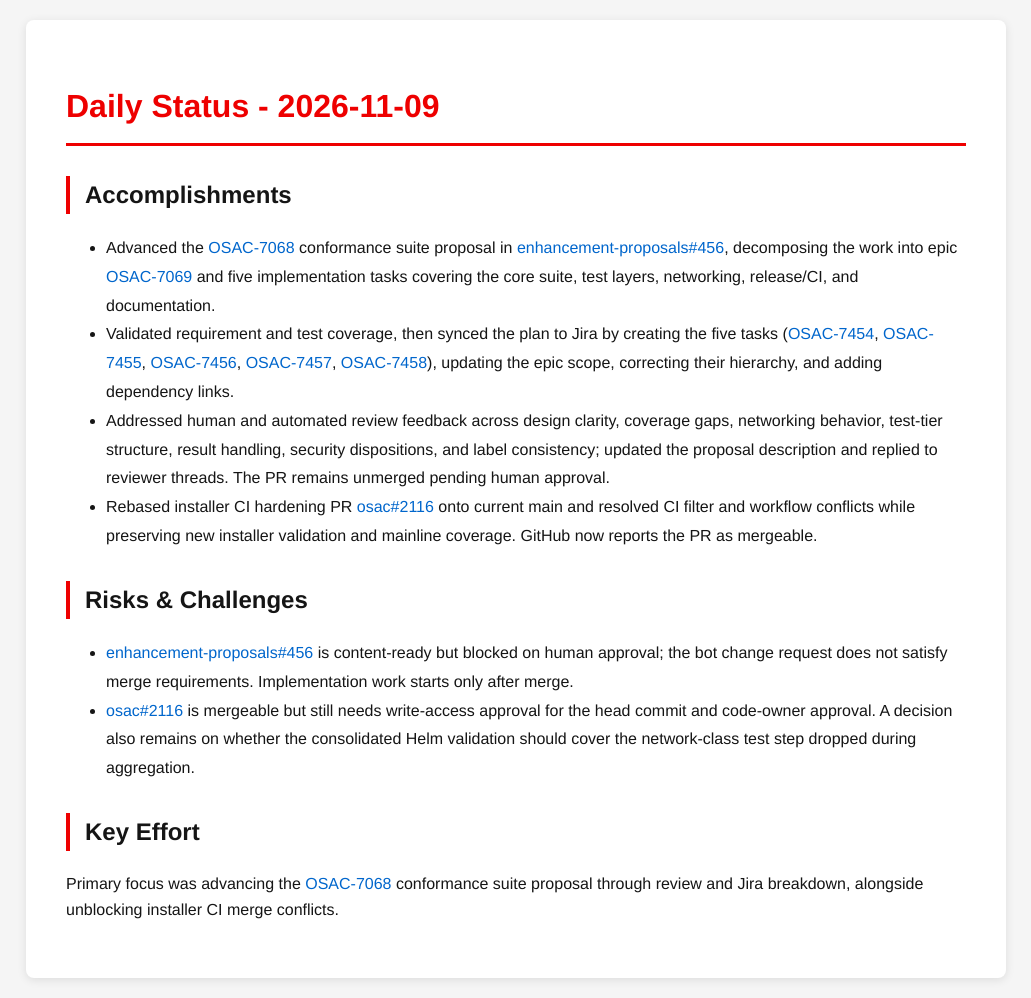
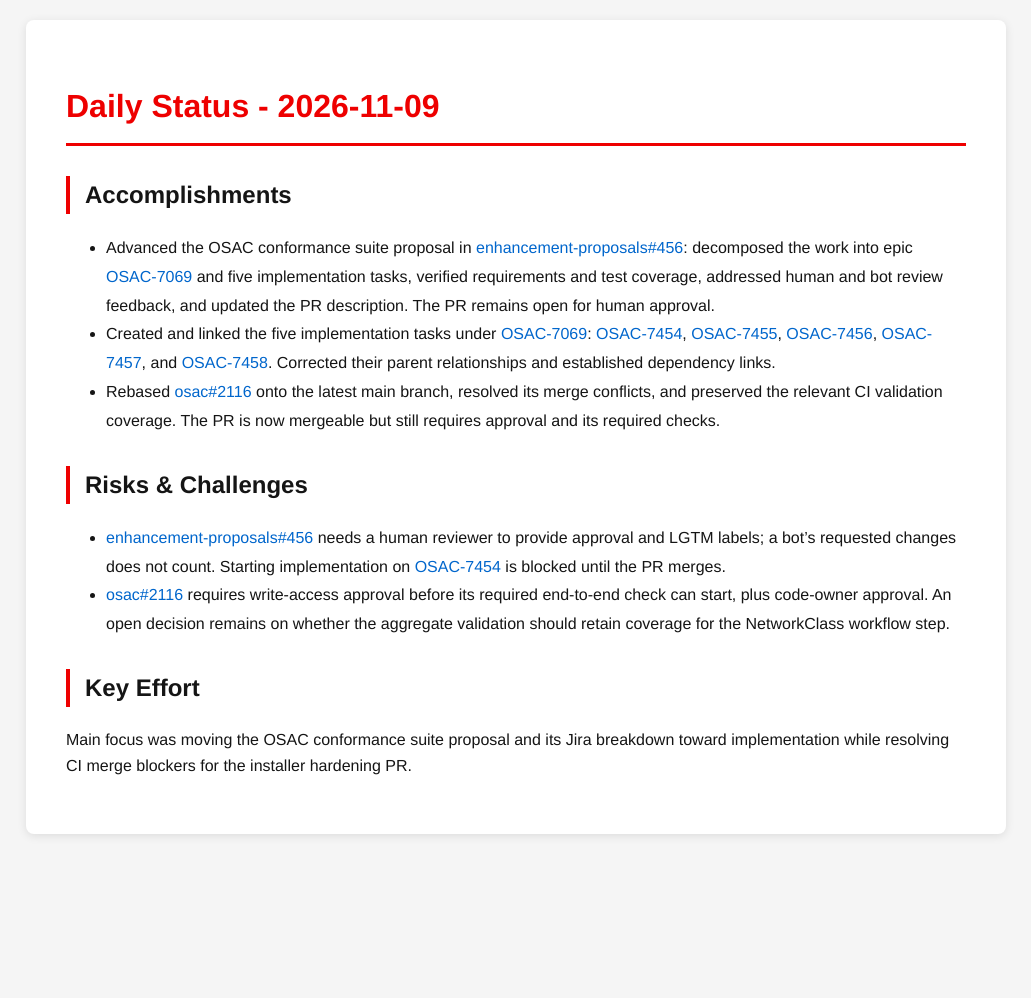
Before and after one commit to tzvatot/daily-status, a Jekyll site: the page built from 2026-11-09.md, in a window 1280 px wide. Shown: the whole page, without its empty margins (124-1155 px from the left). Built offline with Jekyll 4.4.1, drawn with Linux system fonts in a browser that asks for light colours; after the commit the page ends 900 px from its top, so only the background shows below that.

Commit message:
Daily status update - 2026-11-09

```diff
--- a/2026-11-09.md
+++ b/2026-11-09.md
@@ -7,14 +7,13 @@ date: 2026-11-09
 # Daily Status - 2026-11-09
 
 ## Accomplishments
-- Advanced the [OSAC-7068](https://redhat.atlassian.net/browse/OSAC-7068) conformance suite proposal in [enhancement-proposals#456](https://github.com/osac-project/enhancement-proposals/pull/456), decomposing the work into epic [OSAC-7069](https://redhat.atlassian.net/browse/OSAC-7069) and five implementation tasks covering the core suite, test layers, networking, release/CI, and documentation.
-- Validated requirement and test coverage, then synced the plan to Jira by creating the five tasks ([OSAC-7454](https://redhat.atlassian.net/browse/OSAC-7454), [OSAC-7455](https://redhat.atlassian.net/browse/OSAC-7455), [OSAC-7456](https://redhat.atlassian.net/browse/OSAC-7456), [OSAC-7457](https://redhat.atlassian.net/browse/OSAC-7457), [OSAC-7458](https://redhat.atlassian.net/browse/OSAC-7458)), updating the epic scope, correcting their hierarchy, and adding dependency links.
-- Addressed human and automated review feedback across design clarity, coverage gaps, networking behavior, test-tier structure, result handling, security dispositions, and label consistency; updated the proposal description and replied to reviewer threads. The PR remains unmerged pending human approval.
-- Rebased installer CI hardening PR [osac#2116](https://github.com/osac-project/osac/pull/2116) onto current main and resolved CI filter and workflow conflicts while preserving new installer validation and mainline coverage. GitHub now reports the PR as mergeable.
+- Advanced the OSAC conformance suite proposal in [enhancement-proposals#456](https://github.com/osac-project/enhancement-proposals/pull/456): decomposed the work into epic [OSAC-7069](https://redhat.atlassian.net/browse/OSAC-7069) and five implementation tasks, verified requirements and test coverage, addressed human and bot review feedback, and updated the PR description. The PR remains open for human approval.
+- Created and linked the five implementation tasks under [OSAC-7069](https://redhat.atlassian.net/browse/OSAC-7069): [OSAC-7454](https://redhat.atlassian.net/browse/OSAC-7454), [OSAC-7455](https://redhat.atlassian.net/browse/OSAC-7455), [OSAC-7456](https://redhat.atlassian.net/browse/OSAC-7456), [OSAC-7457](https://redhat.atlassian.net/browse/OSAC-7457), and [OSAC-7458](https://redhat.atlassian.net/browse/OSAC-7458). Corrected their parent relationships and established dependency links.
+- Rebased [osac#2116](https://github.com/osac-project/osac/pull/2116) onto the latest main branch, resolved its merge conflicts, and preserved the relevant CI validation coverage. The PR is now mergeable but still requires approval and its required checks.
 
 ## Risks & Challenges
-- [enhancement-proposals#456](https://github.com/osac-project/enhancement-proposals/pull/456) is content-ready but blocked on human approval; the bot change request does not satisfy merge requirements. Implementation work starts only after merge.
-- [osac#2116](https://github.com/osac-project/osac/pull/2116) is mergeable but still needs write-access approval for the head commit and code-owner approval. A decision also remains on whether the consolidated Helm validation should cover the network-class test step dropped during aggregation.
+- [enhancement-proposals#456](https://github.com/osac-project/enhancement-proposals/pull/456) needs a human reviewer to provide approval and LGTM labels; a bot's requested changes does not count. Starting implementation on [OSAC-7454](https://redhat.atlassian.net/browse/OSAC-7454) is blocked until the PR merges.
+- [osac#2116](https://github.com/osac-project/osac/pull/2116) requires write-access approval before its required end-to-end check can start, plus code-owner approval. An open decision remains on whether the aggregate validation should retain coverage for the NetworkClass workflow step.
 
 ## Key Effort
-Primary focus was advancing the [OSAC-7068](https://redhat.atlassian.net/browse/OSAC-7068) conformance suite proposal through review and Jira breakdown, alongside unblocking installer CI merge conflicts.
+Main focus was moving the OSAC conformance suite proposal and its Jira breakdown toward implementation while resolving CI merge blockers for the installer hardening PR.
```
